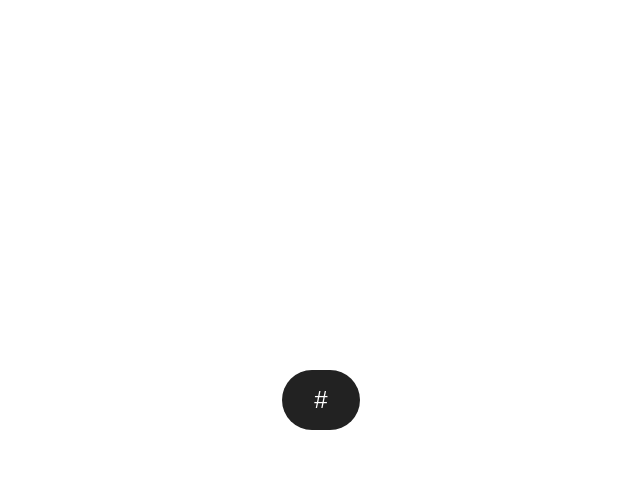
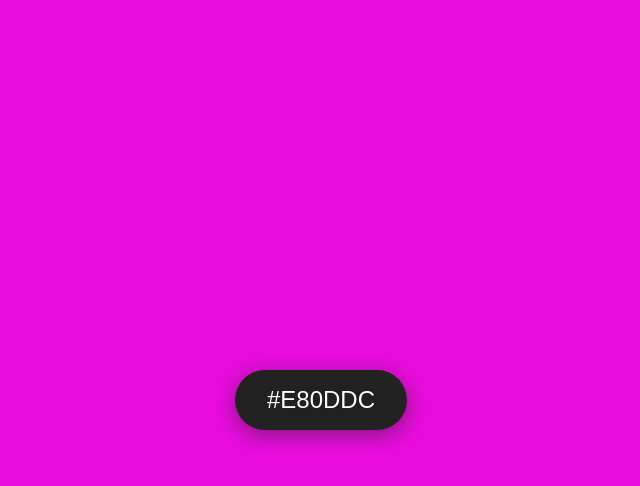
Before and after one commit to Ibrahim-Abdelnaby/JavaScript-Projects, a plain HTML site: page 002 Change the Hex Code/index.html in a window 1280 px wide. Both pictures are taken after a click on the button "Click Me!". Shown: the whole page, without its empty margins (319-959 px from the left). Drawn offline with Linux system fonts and the light colour scheme.

Commit message:
002 Last Edit

```diff
--- a/002 Change the Hex Code/index.html
+++ b/002 Change the Hex Code/index.html
@@ -9,7 +9,7 @@
   </head>
   <body>
     <div class="container">
-      <button type="button" class="btn btn-primary">Click Me!</button>
+      <button type="button" class="btn">Click Me!</button>
     </div>
   </body>
 </html>
--- a/002 Change the Hex Code/script.js
+++ b/002 Change the Hex Code/script.js
@@ -1,5 +1,6 @@
 "use strict";
-const changeColor = document.querySelector(".btn");
+const body = document.querySelector("body");
+const button = document.querySelector(".btn");
 const hexNumbers = [
   "0",
   "1",
@@ -19,19 +20,16 @@ const hexNumbers = [
   "F",
 ];
 
-changeColor.addEventListener("click", function () {
-  // let hexCode = "";
-  let hexCode = [""];
+button.addEventListener("click", function () {
+  let hexCode = "";
 
   for (let i = 0; i < 6; i++) {
-    let randomIndex = Math.trunc(Math.random() * hexNumbers.length);
-
-    // hexCode += hexNumbers[randomIndex];
-    hexCode[randomIndex];
+    let hexIndex = Math.trunc(Math.random() * hexNumbers.length);
+    hexCode += hexNumbers[hexIndex];
   }
 
-  const hexText = (document.querySelector(
-    "body"
-  ).style.backgroundColor = `#${hexCode}`);
-  changeColor.textContent = hexText;
+  body.style.backgroundColor = `#${hexCode}`;
+
+  // Turn Button To Hex Code Text
+  button.textContent = `#${hexCode}`;
 });
--- a/002 Change the Hex Code/style.css
+++ b/002 Change the Hex Code/style.css
@@ -18,7 +18,7 @@ body {
   align-items: center;
   height: 100vh;
 }
-.container button {
+.container .btn {
   font-size: 1.5rem;
   border-radius: 50px;
   -webkit-border-radius: 50px;
@@ -31,4 +31,6 @@ body {
   background-color: #222;
   color: #fff;
   font-weight: 500;
+  box-shadow: 0 5px 20px rgba(34, 34, 34, 0.5);
+  text-shadow: 0 1px 5px rgba(34, 34, 34, 0.5);
 }
```
